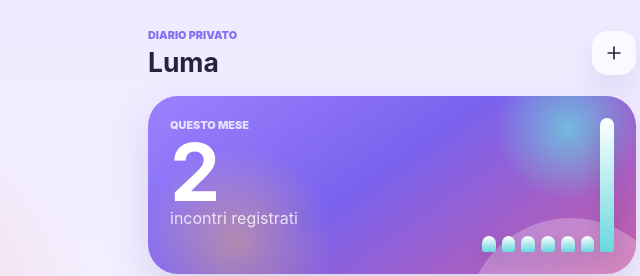
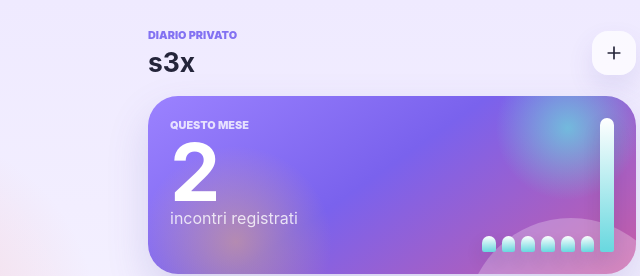
Before and after one commit to MisterPerry69/s3x, a plain HTML site: page index.html in a window 1280 px wide. Shown: the top 276 px of the page, 248-888 px from the left. Drawn offline with Linux system fonts and the light colour scheme.

Commit message:
Update index.html

```diff
--- a/index.html
+++ b/index.html
@@ -4,7 +4,7 @@
     <meta charset="UTF-8" />
     <meta name="viewport" content="width=device-width, initial-scale=1.0" />
     <meta name="theme-color" content="#8372f2" />
-    <title>Luma</title>
+    <title>s3x</title>
     <link rel="manifest" href="manifest.webmanifest" />
     <link rel="icon" href="icon.svg" />
     <link rel="stylesheet" href="styles.css" />
@@ -14,7 +14,7 @@
       <header class="topbar">
         <div>
           <p class="eyebrow">Diario privato</p>
-          <h1>Luma</h1>
+          <h1>s3x</h1>
         </div>
         <button class="icon-button" id="quickAddButton" type="button" aria-label="Aggiungi incontro">
           <span data-icon="plus"></span>
```
